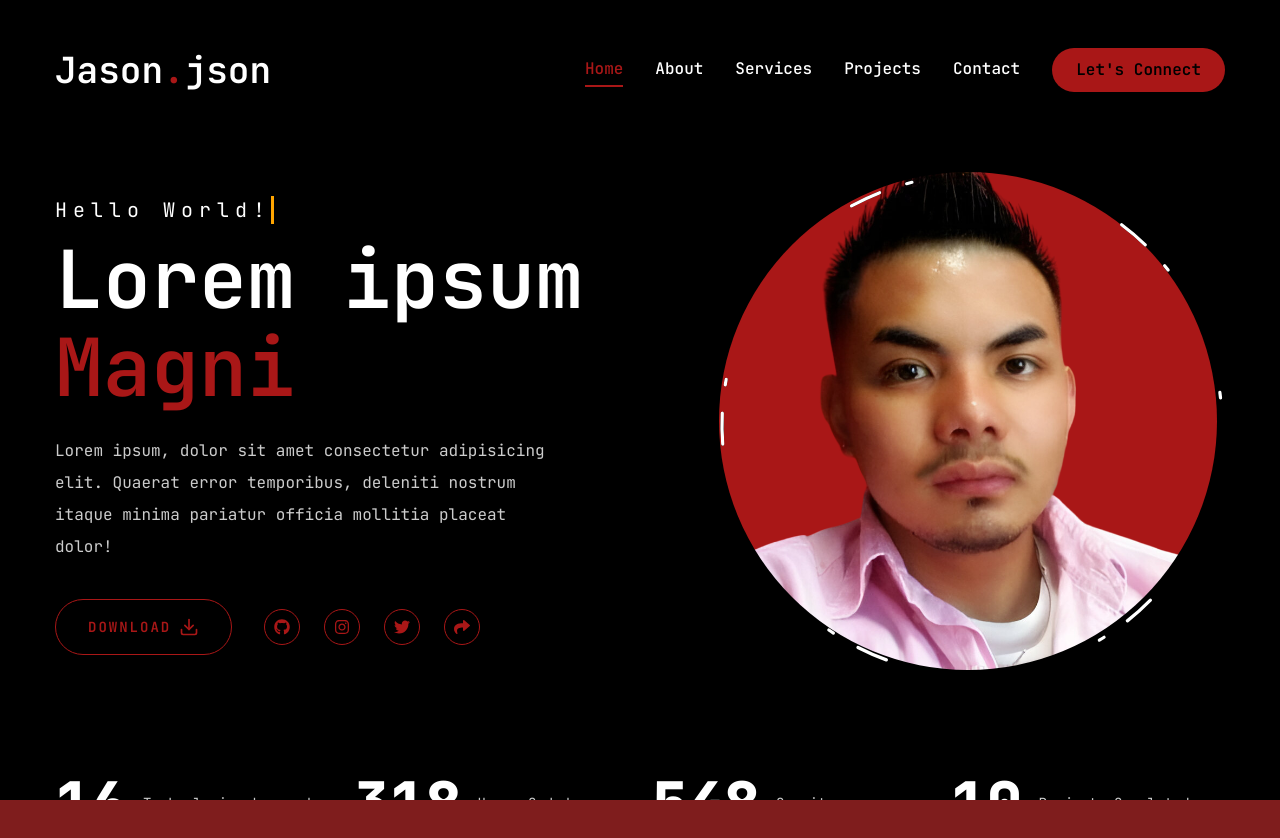
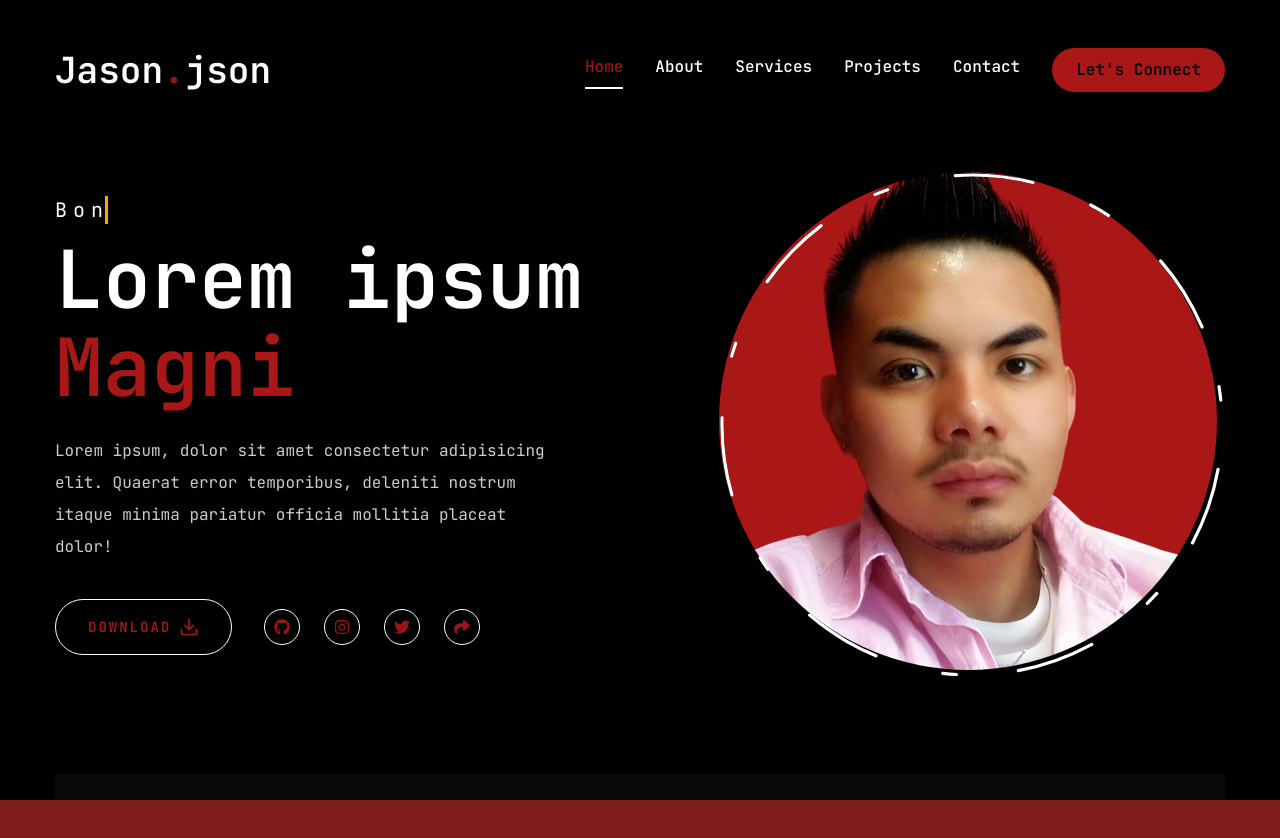
Before and after one commit to Jaycelab/Main-Portfolio, a Next.js app: page / in a window 1280 px wide. Shown: the top 838 px of the page. Built offline with nearby package versions, Linux system fonts and the light colour scheme.

Commit message:
Hero cleanup

```diff
--- a/app/page.jsx
+++ b/app/page.jsx
@@ -37,7 +37,7 @@ const Home = () => {
               <Button
                 variant="outline"
                 size="lg"
-                className="uppercase flex items-center gap-2"
+                className="uppercase flex items-center gap-2 border border-white hover:bg-white hover:text-accent hover:transition-all duration-500"
               >
                 <span>Download</span>
                 <FiDownload className="text-xl" />
@@ -46,7 +46,7 @@ const Home = () => {
                 {/*buttons, links*/}
                 <Links
                   containerStyles="flex gap-6"
-                  iconStyles="w-9 h-9 border border-accent rounded-full flex justify-center items-center text-accent text-base hover:bg-accent hover:text-primary hover:transition-all duration-500 "
+                  iconStyles="w-9 h-9 border border-white rounded-full flex justify-center items-center text-accent/90 text-base hover:bg-white hover:text-accent/90 hover:transition-all duration-500 "
                 />
               </div>
             </div>
--- a/components/Header.jsx
+++ b/components/Header.jsx
@@ -12,7 +12,7 @@ const Header = () => {
         {/*logo*/}
         <Link href="/">
           <h1 className="text-4xl font-semibold">
-            Jason<span className="text-accent">.</span>json
+            Jason<span className="text-accent/90">.</span>json
           </h1>
         </Link>
 
--- a/components/Nav.jsx
+++ b/components/Nav.jsx
@@ -37,8 +37,9 @@ const Nav = () => {
             href={link.path}
             key={index}
             className={`${
-              link.path === pathname && "text-accent border-b-2 border-accent"
-            } capitalize font-medium hover:text-accent transition-all duration-300 ease-in-out`}
+              link.path === pathname &&
+              "text-accent/90 border-b-2 border-white pb-1"
+            } capitalize font-medium hover:text-accent/90 transition-all duration-300 ease-in-out`}
           >
             {link.name}
           </Link>
--- a/components/Photo.jsx
+++ b/components/Photo.jsx
@@ -54,7 +54,7 @@ const Photo = () => {
               strokeDasharray: ["15 120 25 25 ", "16 25 92 72", "4 250 22 22"],
               transition: {
                 delay: 0.3,
-                duration: 5.9,
+                duration: 7.9,
                 ease: "easeInOut",
                 repeat: Infinity,
                 repeatType: "reverse",
--- a/components/Stats.jsx
+++ b/components/Stats.jsx
@@ -28,7 +28,7 @@ const Stats = () => {
   return (
     <section className="pt-4 pb-12 xl:pt-0 xl:pb-0">
       <div className="container mx-auto">
-        <div className="flex flex-wrap gap-6 max-w-[80vw] mx-auto xl:max-w-none">
+        <div className="flex flex-wrap gap-6 max-w-[80vw] mx-auto p-5 xl:max-w-none bg-secondary/20">
           {stats.map((item, index) => {
             return (
               <div
--- a/components/TextLoop.jsx
+++ b/components/TextLoop.jsx
@@ -34,7 +34,7 @@ export default function TextLoop() {
   const [index, setIndex] = useState(0);
 
   useEffect(() => {
-    const intervalDelayMilliseconds = loopArr[index].length * 500;
+    const intervalDelayMilliseconds = loopArr[index].length * 400;
     const interval = setInterval(() => {
       setIndex((prevIndex) => {
         // reset index if current index is greater than array size
--- a/src/assets/style.css
+++ b/src/assets/style.css
@@ -8,7 +8,7 @@
 
   display: inline-block;
   letter-spacing: 0.3em;
-  animation: typing 3.5s steps(30, end), blink-caret 0.5s step-end infinite;
+  animation: typing 3s steps(30, end), blink-caret 0.5s step-end infinite;
 }
 
 @keyframes typing {
--- a/tailwind.config.js
+++ b/tailwind.config.js
@@ -25,6 +25,7 @@ module.exports = {
     extend: {
       colors: {
         primary: "#000000",
+        secondary: "#343434",
         accent: {
           DEFAULT: "#A91717",
           hover: "#F37676",
```
